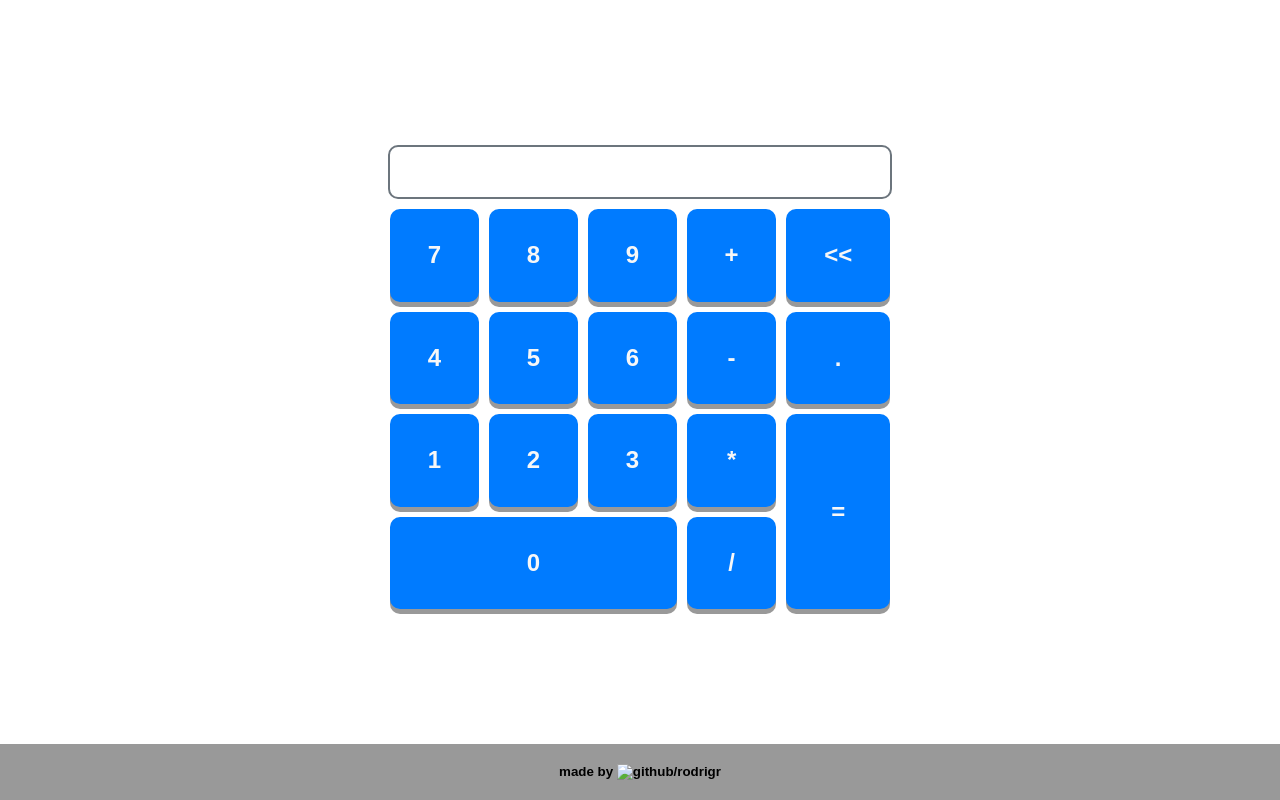
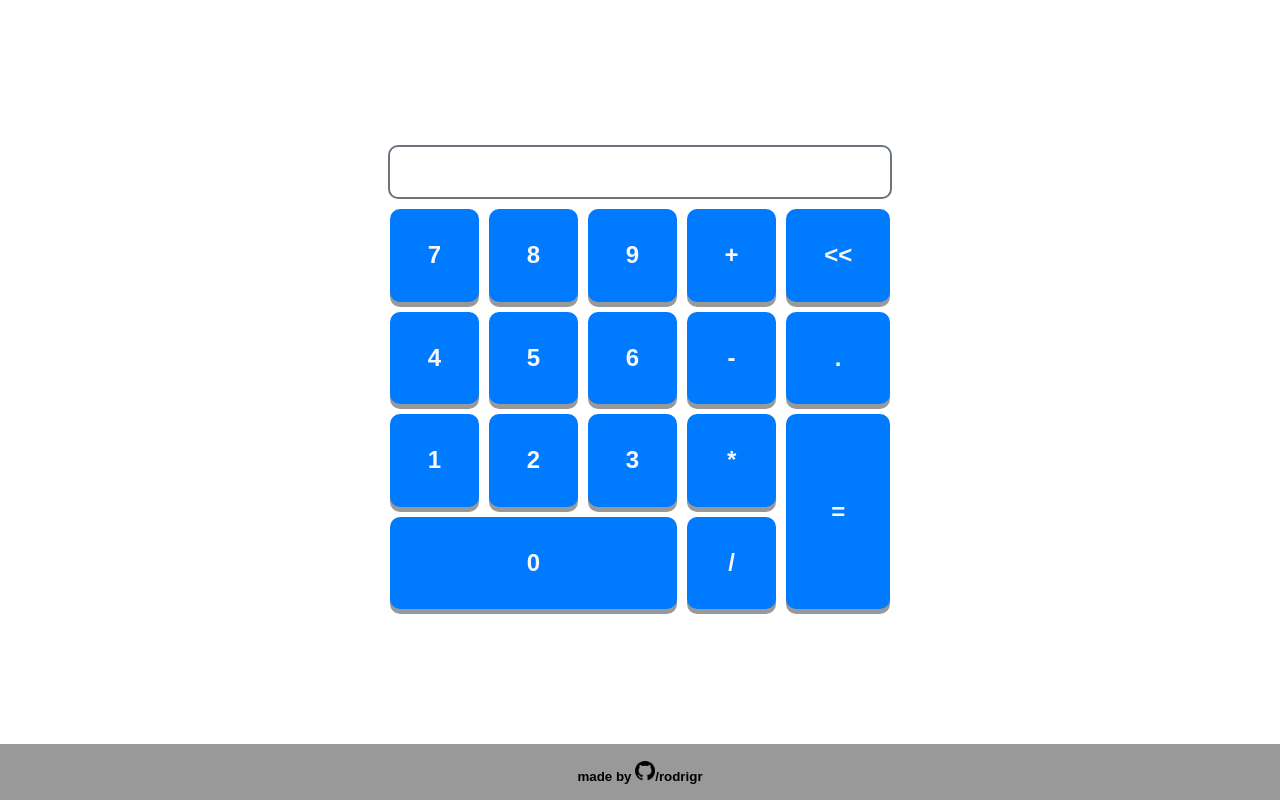
Before and after one commit to rodrigr/grid_calc, a plain HTML site: page index.html in a window 1280 px wide. Drawn offline with Linux system fonts and the light colour scheme.

Commit message:
github logo

```diff
--- a/index.html
+++ b/index.html
@@ -44,7 +44,7 @@
 	</div>
 
 	<footer id="footer">
-		<small>made by <a href="https://github.com/rodrigr" target="_blank"><img src="../../../assets/img/invertocat.png" alt="github" class="github-logo-mini">/rodrigr</a></small>
+		<small>made by <a href="https://github.com/rodrigr" target="_blank"><img src="assets/img/invertocat.png" alt="github" class="github-logo-mini">/rodrigr</a></small>
 	</footer>
 
 	<script src="assets/scripts/main.js"></script>
```
Also changed, not shown: assets/img/invertocat.png (added).
